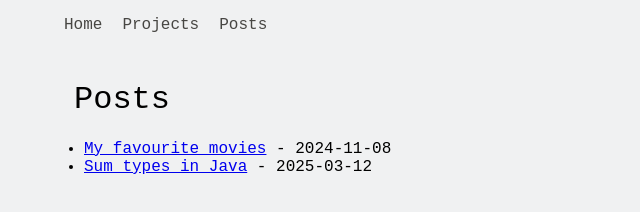
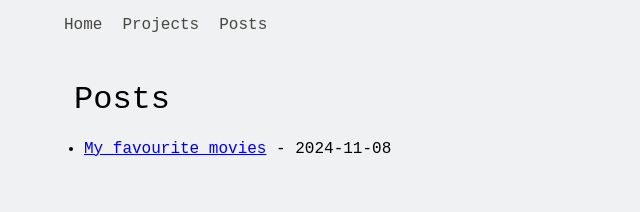
Before and after one commit to ioanclarke/ioanclarke.github.io, a plain HTML site: page docs/posts.html in a window 1280 px wide. Shown: the whole page, without its empty margins (0-640 px from the left). Drawn offline with nearby package versions, Linux system fonts and the light colour scheme; a small style sheet from the web is missing.

Commit message:
remove link to non-existent post in docs/

```diff
--- a/docs/posts.html
+++ b/docs/posts.html
@@ -21,9 +21,6 @@
     <li>
         <a href="posts/movies.html">My favourite movies</a> - 2024-11-08
     </li>
-    <li>
-        <a href="posts/java-sum-types.html">Sum types in Java</a> - 2025-03-12
-    </li>
 </ol>
 
 </main>
```
